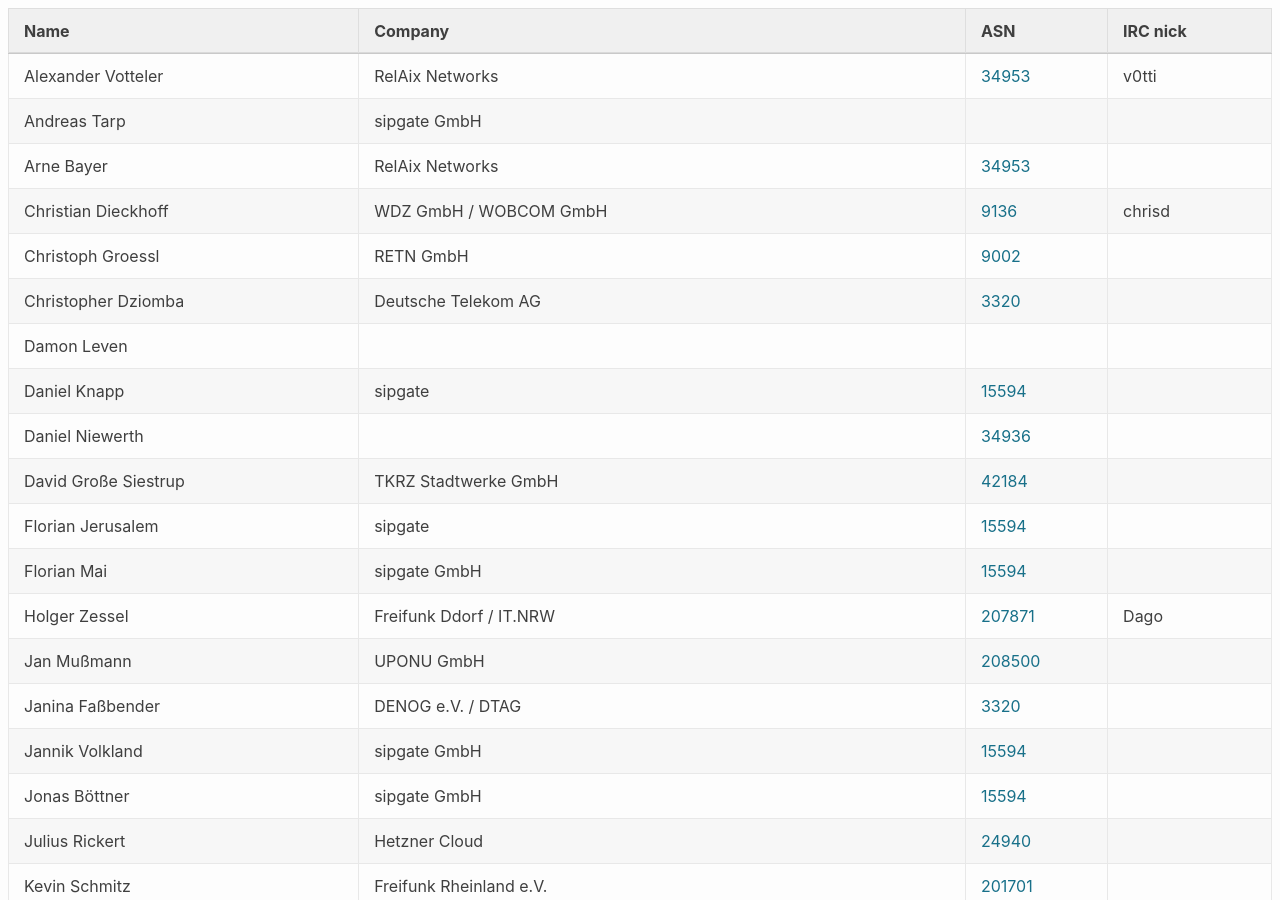
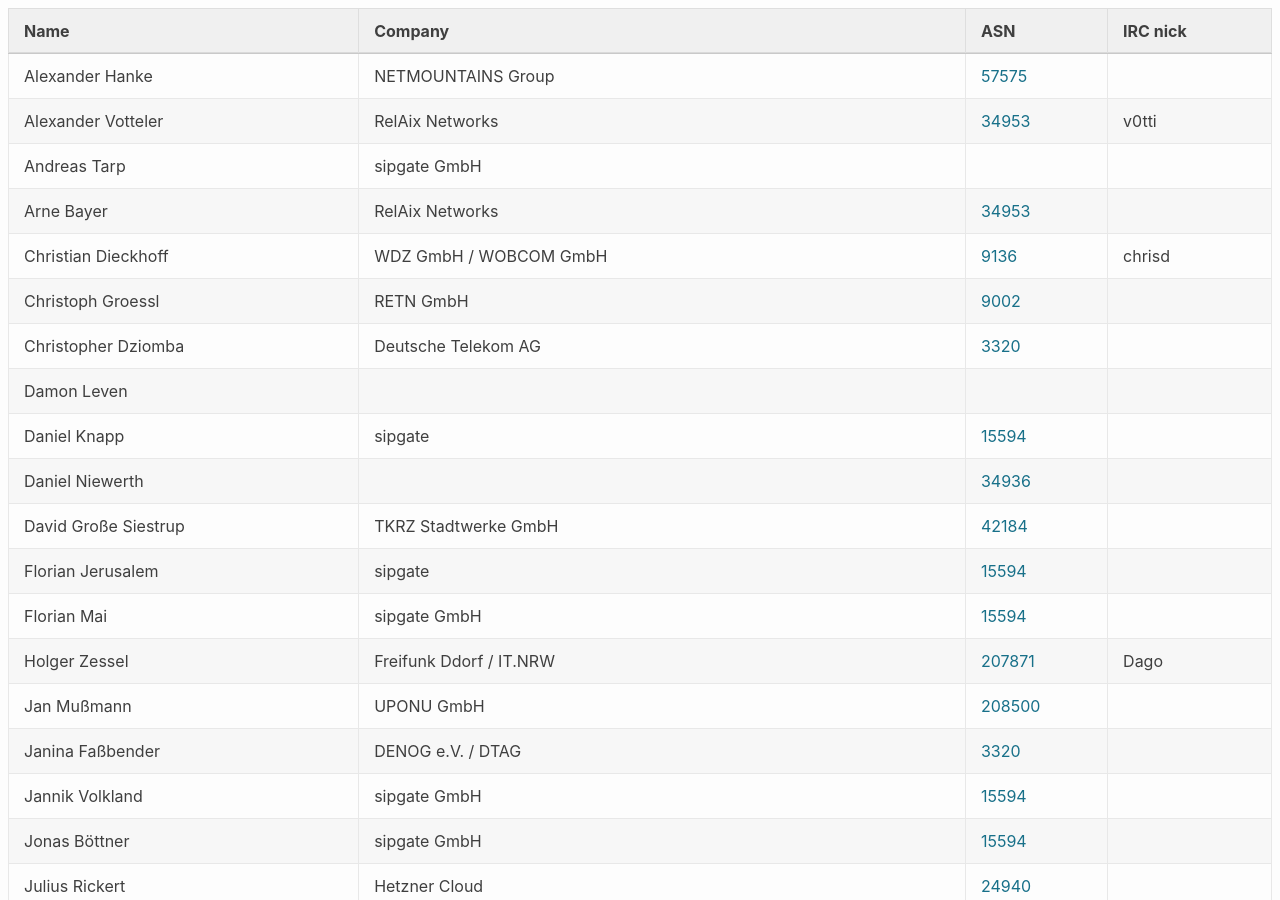
Before and after one commit to denog/pretix-attendeelist, a Jekyll site: the page built from denog-meetup-2024-03/index.markdown, in a window 1280 px wide and 900 px high. Built offline with Jekyll 4.4.1, drawn with Linux system fonts in a browser that asks for light colours.

Commit message:
Latest data: Sat Apr  6 09:27:57 UTC 2024

```diff
--- a/_data/attendees_denog-meetup-2024-03.json
+++ b/_data/attendees_denog-meetup-2024-03.json
@@ -1,4 +1,10 @@
 [
+  {
+    "name": "Alexander Hanke",
+    "company": "NETMOUNTAINS Group",
+    "irc": null,
+    "asn": "57575"
+  },
   {
     "name": "Alexander Votteler",
     "company": "RelAix Networks",
```
